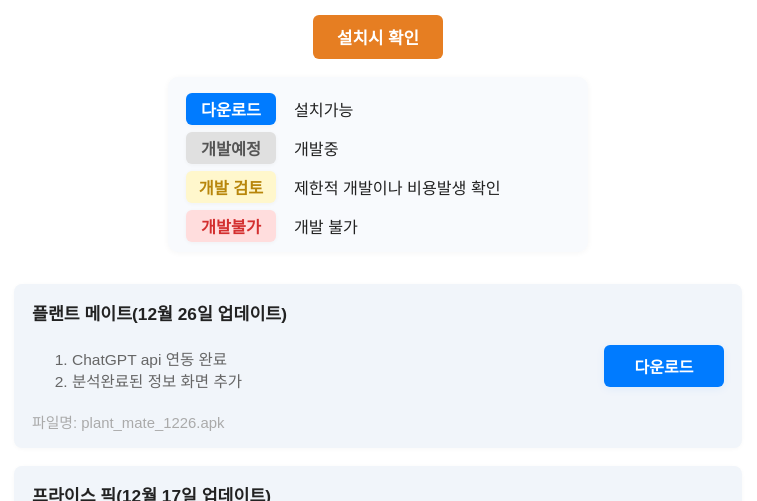
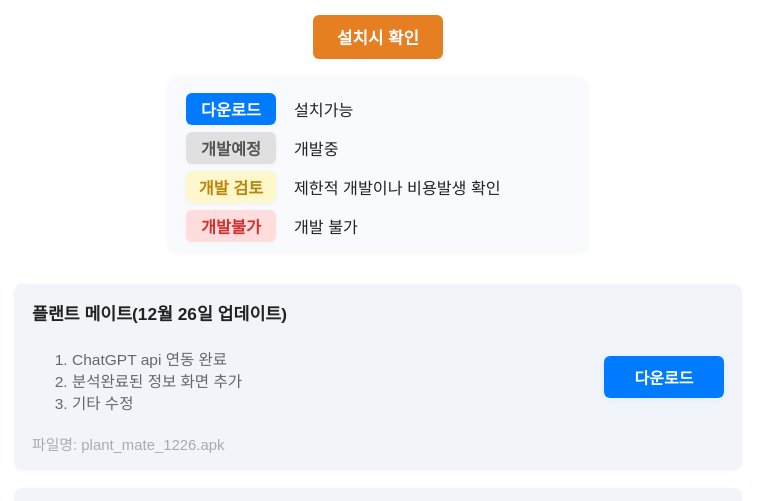
Before and after one commit to yslee149/nomardgo.github.io, a plain HTML site: page index.html in a window 1280 px wide. Shown: the part 187-688 px from the top of the page, without its empty margins (262-1019 px from the left). Drawn offline with Linux system fonts and the light colour scheme.

Commit message:
플렌트메이트 수정

```diff
--- a/index.html
+++ b/index.html
@@ -40,6 +40,7 @@
                         <span class="file-desc"><ol>
                             <li>ChatGPT api 연동 완료</li>
                             <li>분석완료된 정보 화면 추가</li>
+                            <li>기타 수정</li>
                             </ol>
                         </span>
                         <span class="file-realname">파일명: plant_mate_1226.apk</span>
```
